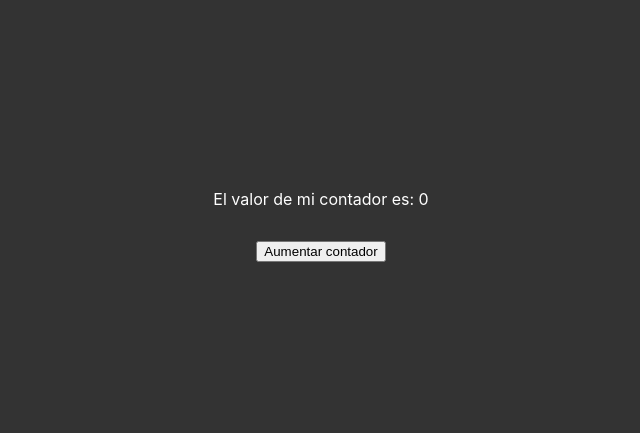
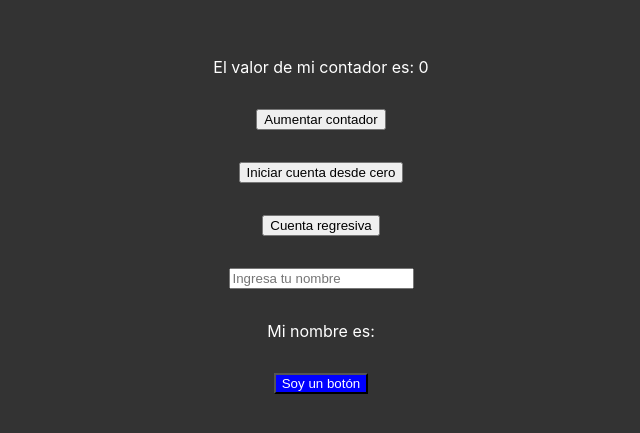
Before and after one commit to GuiomArt7/miprimerapp, a React (Create React App) app: page / in a window 1280 px wide. Shown: the part 175-608 px from the top of the page, without its empty margins (319-959 px from the left). Built offline with nearby package versions, Linux system fonts and the light colour scheme.

Commit message:
Botones
Agregar botones

```diff
--- a/src/App.js
+++ b/src/App.js
@@ -1,9 +1,16 @@
 import React, { useEffect, useState } from "react";
 import logo from './logo.svg';
+import {Boton} from "./components/Boton";
 import './App.css';
 
 function App() {
+  //* Use state
   const [contador, setContador] = useState(0);
+  const [nombre, setNombre] = useState("");
+  //*Use Effect
+  useEffect(()=>{
+    setContador(0);
+  }, [nombre]);
 
   return (
   <div className="App">
@@ -13,7 +20,27 @@ function App() {
       <button
       onClick={()=>{
         setContador(contador + 1);
-      }}>Aumentar contador</button>
+      }}>Aumentar contador
+      </button>
+      <button
+      onClick={()=>{
+        setContador(contador - contador);
+      }}>Iniciar cuenta desde cero
+      </button>
+      <button
+      onClick={()=>{
+        setContador(contador - 1);
+      }}>Cuenta regresiva
+      </button>
+      <input
+        value={nombre}
+        onChange={(event) => {
+          setNombre(event.target.value);
+        }}
+        placeholder="Ingresa tu nombre"
+      />
+      <span>Mi nombre es: {nombre}</span>
+      <Boton />
   </div>
   );
 }
--- /dev/null
+++ b/src/components/Boton/index.js
@@ -0,0 +1,15 @@
+import React, {useState} from "react"
+import "./styles.css";
+export function Boton(){
+    const [textoBoton, setTextoBoton] = useState("Soy un botón");
+    return(
+        <button
+            className="boton-componente"
+            onClick={()=>{
+                setTextoBoton("Soy Laila");
+            }}
+            >
+            {textoBoton}
+        </button>
+    )
+}
--- /dev/null
+++ b/src/components/Boton/styles.css
@@ -0,0 +1,4 @@
+.boton-componente{
+    color: #fff;
+    background-color: blue;
+}
```
